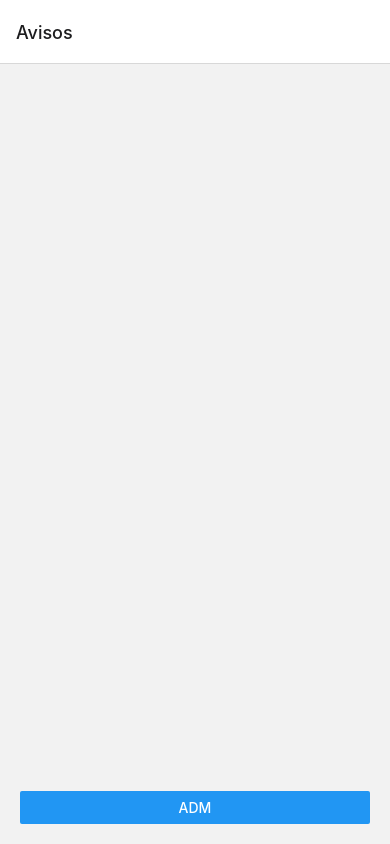
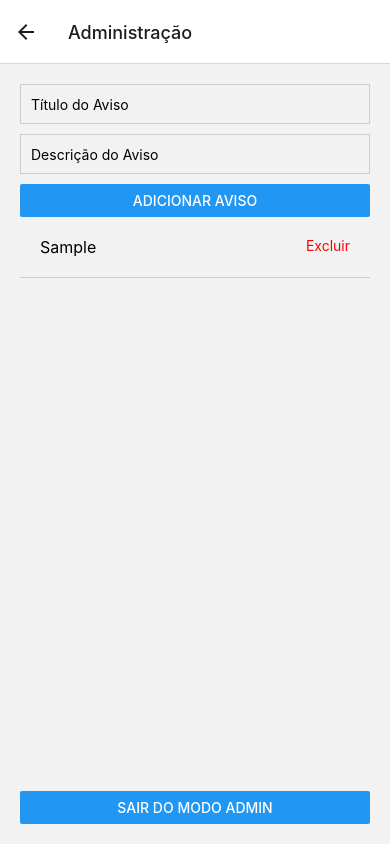
Before and after one commit to Antonio-Lousada/app-avisos, a React Native app: screen /Admin in a window 390 px wide. Both pictures are taken after typing "Sample", "Sample" into the empty fields and a click on the button "ADICIONAR AVISO". Built offline with nearby package versions, Linux system fonts and the light colour scheme.

Commit message:
Atualizar

```diff
--- a/src/Navigation.js
+++ b/src/Navigation.js
@@ -3,7 +3,7 @@ import { NavigationContainer } from "@react-navigation/native";
 import { createStackNavigator } from "@react-navigation/stack";
 import HomeScreen from "./screens/HomeScreen";
 import DetailScreen from "./screens/DetailScreen";
-import AdminScreen from "./screens/AdminScreen"; // Nova tela de administração
+import AdminScreen from "./screens/AdminScreen";
 
 const Stack = createStackNavigator();
 
--- a/src/screens/AdminScreen.js
+++ b/src/screens/AdminScreen.js
@@ -1,40 +1,81 @@
-import React, { useState } from "react";
-import { View, TextInput, Button, StyleSheet, Alert } from "react-native";
+import React, { useState, useEffect } from "react";
+import {
+  View,
+  TextInput,
+  Button,
+  FlatList,
+  Text,
+  StyleSheet,
+  Alert,
+  TouchableOpacity,
+} from "react-native";
 import AsyncStorage from "@react-native-async-storage/async-storage";
 
 const AdminScreen = ({ navigation }) => {
   const [titulo, setTitulo] = useState("");
   const [descricao, setDescricao] = useState("");
+  const [avisos, setAvisos] = useState([]);
 
-  const handleAddAviso = async () => {
+  useEffect(() => {
+    const loadAvisos = async () => {
+      const avisosData = await AsyncStorage.getItem("avisos");
+      setAvisos(JSON.parse(avisosData) || []);
+    };
+
+    loadAvisos();
+  }, []);
+
+  const adicionarAviso = async () => {
     if (titulo && descricao) {
       const newAviso = { id: Date.now(), titulo, descricao };
-      const existingAvisos =
-        JSON.parse(await AsyncStorage.getItem("avisos")) || [];
-      existingAvisos.push(newAviso);
-      await AsyncStorage.setItem("avisos", JSON.stringify(existingAvisos));
-      Alert.alert("Sucesso", "Aviso adicionado com sucesso!");
-      navigation.navigate("Home");
+      const updatedAvisos = [...avisos, newAviso];
+      setAvisos(updatedAvisos);
+      await AsyncStorage.setItem("avisos", JSON.stringify(updatedAvisos));
+      setTitulo("");
+      setDescricao("");
     } else {
       Alert.alert("Erro", "Preencha todos os campos");
     }
   };
 
+  const excluirAviso = async (id) => {
+    const updatedAvisos = avisos.filter((aviso) => aviso.id !== id);
+    setAvisos(updatedAvisos);
+    await AsyncStorage.setItem("avisos", JSON.stringify(updatedAvisos));
+  };
+
+  const logout = () => {
+    navigation.goBack(); // Voltar para a tela anterior
+  };
+
   return (
     <View style={styles.container}>
       <TextInput
+        style={styles.input}
         placeholder="Título do Aviso"
-        style={styles.input}
         value={titulo}
         onChangeText={setTitulo}
       />
       <TextInput
+        style={styles.input}
         placeholder="Descrição do Aviso"
-        style={styles.input}
         value={descricao}
         onChangeText={setDescricao}
       />
-      <Button title="Adicionar Aviso" onPress={handleAddAviso} />
+      <Button title="Adicionar Aviso" onPress={adicionarAviso} />
+      <FlatList
+        data={avisos}
+        renderItem={({ item }) => (
+          <View style={styles.avisoContainer}>
+            <Text style={styles.avisoTitulo}>{item.titulo}</Text>
+            <TouchableOpacity onPress={() => excluirAviso(item.id)}>
+              <Text style={styles.excluirButton}>Excluir</Text>
+            </TouchableOpacity>
+          </View>
+        )}
+        keyExtractor={(item) => item.id.toString()}
+      />
+      <Button title="Sair do Modo Admin" onPress={logout} />
     </View>
   );
 };
@@ -51,6 +92,19 @@ const styles = StyleSheet.create({
     marginBottom: 10,
     padding: 10,
   },
+  avisoContainer: {
+    flexDirection: "row",
+    justifyContent: "space-between",
+    padding: 20,
+    borderBottomWidth: 1,
+    borderBottomColor: "#ccc",
+  },
+  avisoTitulo: {
+    fontSize: 16,
+  },
+  excluirButton: {
+    color: "red",
+  },
 });
 
 export default AdminScreen;
--- a/src/screens/DetailScreen.js
+++ b/src/screens/DetailScreen.js
@@ -2,13 +2,7 @@ import React from "react";
 import { View, Text, StyleSheet } from "react-native";
 
 const DetailScreen = ({ route }) => {
-  const { avisoId } = route.params;
-  // Mocking the details of the notice
-  const aviso = {
-    id: avisoId,
-    titulo: `Aviso ${avisoId}`,
-    descricao: `Detalhes do aviso ${avisoId}. Aqui está o conteúdo completo do aviso...`,
-  };
+  const { aviso } = route.params;
 
   return (
     <View style={styles.container}>
--- a/src/screens/HomeScreen.js
+++ b/src/screens/HomeScreen.js
@@ -16,18 +16,18 @@ const HomeScreen = ({ navigation }) => {
   const [isAdmin, setIsAdmin] = useState(false); // Estado para verificar se o usuário está logado como admin
 
   useEffect(() => {
-    // Carrega os avisos e os avisos lidos do AsyncStorage ao iniciar o componente
     const loadAvisos = async () => {
       const avisosData = await AsyncStorage.getItem("avisos");
       setAvisos(JSON.parse(avisosData) || []);
     };
+
+    loadAvisos();
 
     const loadLidos = async () => {
       const lidosData = await AsyncStorage.getItem("lidos");
       setLidos(JSON.parse(lidosData) || {});
     };
 
-    loadAvisos();
     loadLidos();
   }, []);
 
@@ -35,13 +35,15 @@ const HomeScreen = ({ navigation }) => {
     const newLidos = { ...lidos, [id]: true };
     setLidos(newLidos);
     await AsyncStorage.setItem("lidos", JSON.stringify(newLidos));
-    navigation.navigate("Detail", { avisoId: id });
+    // Navegar para a tela de detalhes passando o título e a descrição do aviso
+    const aviso = avisos.find((aviso) => aviso.id === id);
+    navigation.navigate("Detail", { aviso });
   };
 
   const handleAdminLogin = () => {
     Alert.prompt(
       "Admin Login",
-      "Digite o usuário e a senha",
+      "Digite a senha de administrador",
       [
         {
           text: "Cancelar",
@@ -49,18 +51,17 @@ const HomeScreen = ({ navigation }) => {
         },
         {
           text: "OK",
-          onPress: (text) => {
-            const [username, password] = text.split(" ");
-            if (username === "admin" && password === "1234") {
+          onPress: (password) => {
+            if (password === "admin1234") {
               setIsAdmin(true);
               navigation.navigate("Admin");
             } else {
-              Alert.alert("Erro", "Usuário ou senha incorretos");
+              Alert.alert("Erro", "Senha incorreta");
             }
           },
         },
       ],
-      "plain-text"
+      "secure-text" // Campo de senha
     );
   };
 
```
